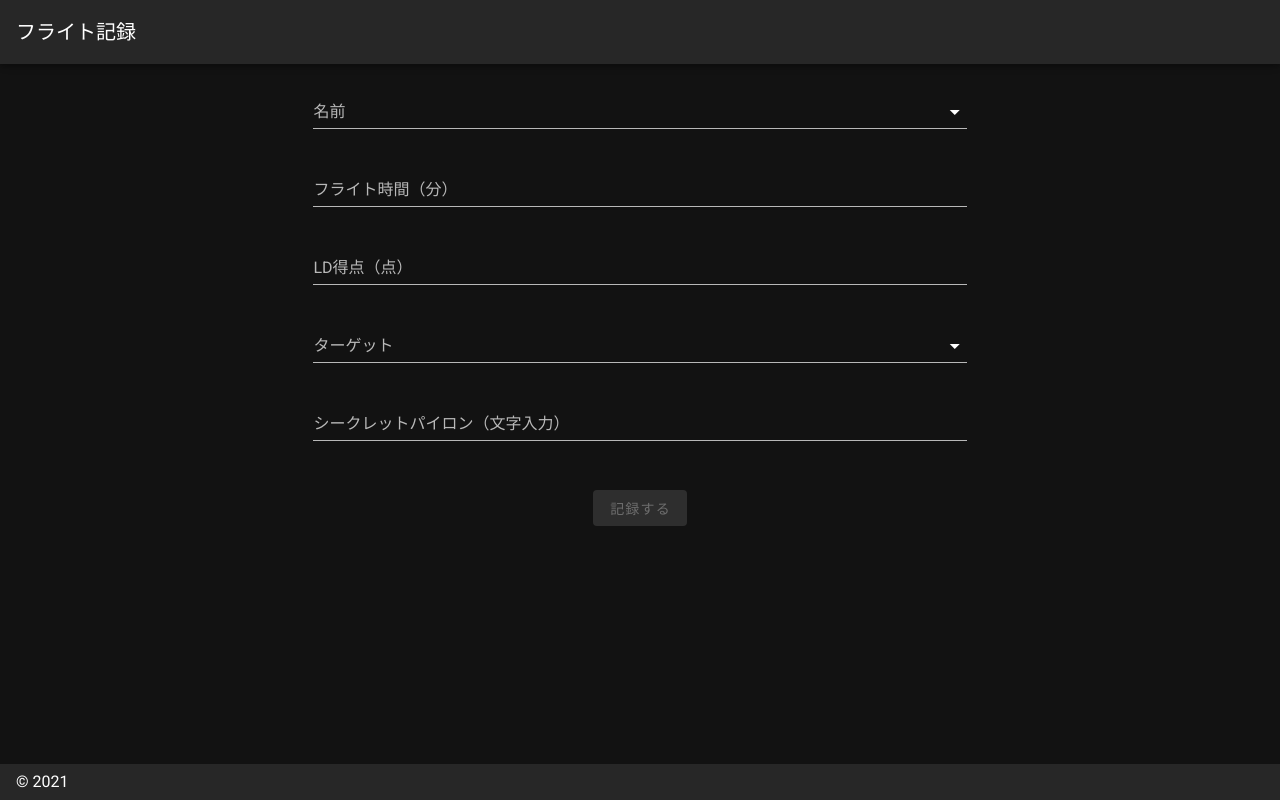
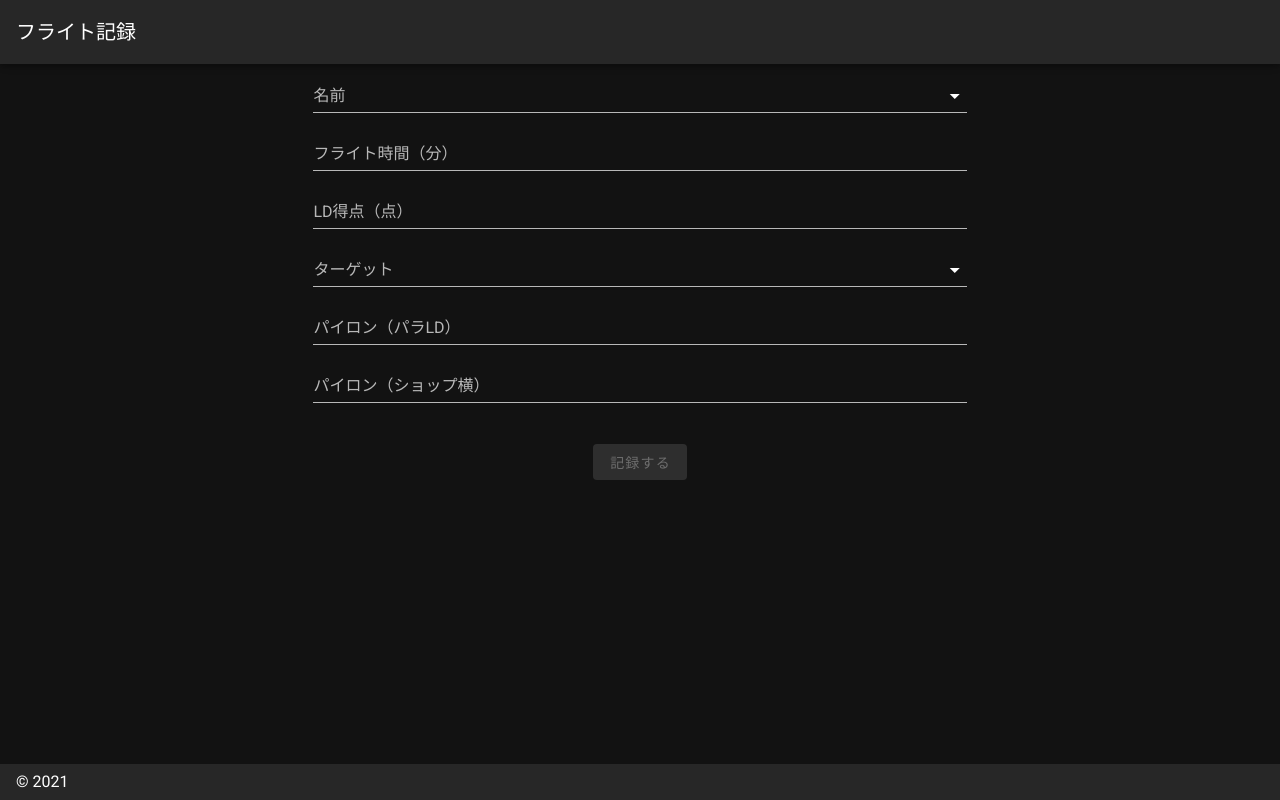
Before and after one commit to sakurai-ch/shaka2021, a Nuxt app: page /flight in a window 1280 px wide. Built offline with nearby package versions, Linux system fonts and the light colour scheme; no server answers.

Commit message:
add pylon2

```diff
--- a/pages/flight.vue
+++ b/pages/flight.vue
@@ -9,7 +9,7 @@
           <v-col
             cols="12"
             md="7"
-            class="py-1"
+            class="py-0"
           >
             <validation-provider
               v-slot="{ errors }"
@@ -24,6 +24,7 @@
                 item-value="id"
                 label="名前"
                 required
+                class="py-0"
               ></v-select>
             </validation-provider>
 
@@ -32,7 +33,7 @@
           <v-col
             cols="12"
             md="7"
-            class="py-1"
+            class="py-0"
           >
             <validation-provider
               v-slot="{ errors }"
@@ -44,6 +45,7 @@
                 :error-messages="errors"
                 label="フライト時間（分）"
                 required
+                class="py-0"
               ></v-text-field>
             </validation-provider>
           </v-col>
@@ -51,7 +53,7 @@
           <v-col
             cols="12"
             md="7"
-            class="py-1"
+            class="py-0"
           >
             <validation-provider
               v-slot="{ errors }"
@@ -63,6 +65,7 @@
                 :error-messages="errors"
                 label="LD得点（点）"
                 required
+                class="py-0"
               ></v-text-field>
             </validation-provider>
           </v-col>
@@ -70,7 +73,7 @@
           <v-col
             cols="12"
             md="7"
-            class="py-1"
+            class="py-0"
           >
             <validation-provider
               v-slot="{ errors }"
@@ -83,6 +86,7 @@
                 :items="target"
                 label="ターゲット"
                 required
+                class="py-0"
               ></v-select>
             </validation-provider>
           </v-col>
@@ -90,16 +94,18 @@
           <v-col
             cols="12"
             md="7"
-            class="py-1"
+            class="py-0"
           >
             <validation-provider
               v-slot="{ errors }"
-              name="シークレットパイロン（文字入力）"
+              name="パイロン（パラLD）"
+              rules="numeric"
             >
               <v-text-field
-                v-model="inputPylon"
+                v-model="inputPylon1"
                 :error-messages="errors"
-                label="シークレットパイロン（文字入力）"
+                label="パイロン（パラLD）"
+                class="py-0"
               ></v-text-field>
             </validation-provider>
           </v-col>
@@ -107,7 +113,26 @@
           <v-col
             cols="12"
             md="7"
-            class="py-1"
+            class="py-0"
+          >
+            <validation-provider
+              v-slot="{ errors }"
+              name="パイロン（ショップ横）"
+              rules="numeric"
+            >
+              <v-text-field
+                v-model="inputPylon2"
+                :error-messages="errors"
+                label="パイロン（ショップ横）"
+                class="py-0"
+              ></v-text-field>
+            </validation-provider>
+          </v-col>
+
+          <v-col
+            cols="12"
+            md="7"
+            class="py-0"
           >
             <v-dialog
               v-model="dialog"
@@ -136,7 +161,8 @@
                 <v-card-text>フライトタイム：{{ inputTime }}分</v-card-text>
                 <v-card-text>LD得点：{{ inputLandingPoint }}点</v-card-text>
                 <v-card-text>ターゲット：{{ selectedTarget }}</v-card-text>
-                <v-card-text>シークレットパイロン：{{ inputPylon }}</v-card-text>
+                <v-card-text>パイロン（パラLD）：{{ inputPylon1 }}</v-card-text>
+                <v-card-text>パイロン（ショップ横）：{{ inputPylon2 }}</v-card-text>
                 <v-card-actions>
                   <v-btn
                     color="error"
@@ -197,7 +223,8 @@ export default {
       "イン",
       "アウト",
     ],
-    inputPylon: "",
+    inputPylon1: "",
+    inputPylon2: "",
   }),
   created() {
     this.getPayerNames();
@@ -222,7 +249,8 @@ export default {
             time: this.inputTime,
             landing: this.inputLandingPoint,
             target: ( this.selectedTarget == "イン" ),
-            pylon: this.inputPylon,
+            pylon1: this.inputPylon1,
+            pylon2: this.inputPylon2,
           }
         )
         this.resetForm();
@@ -238,7 +266,8 @@ export default {
       this.inputTime = "";
       this.inputLandingPoint = "";
       this.selectedTarget = "";
-      this.inputPylon = "";
+      this.inputPylon1 = "";
+      this.inputPylon2 = "";
       this.$refs.observer.reset();
     },
   }
```
